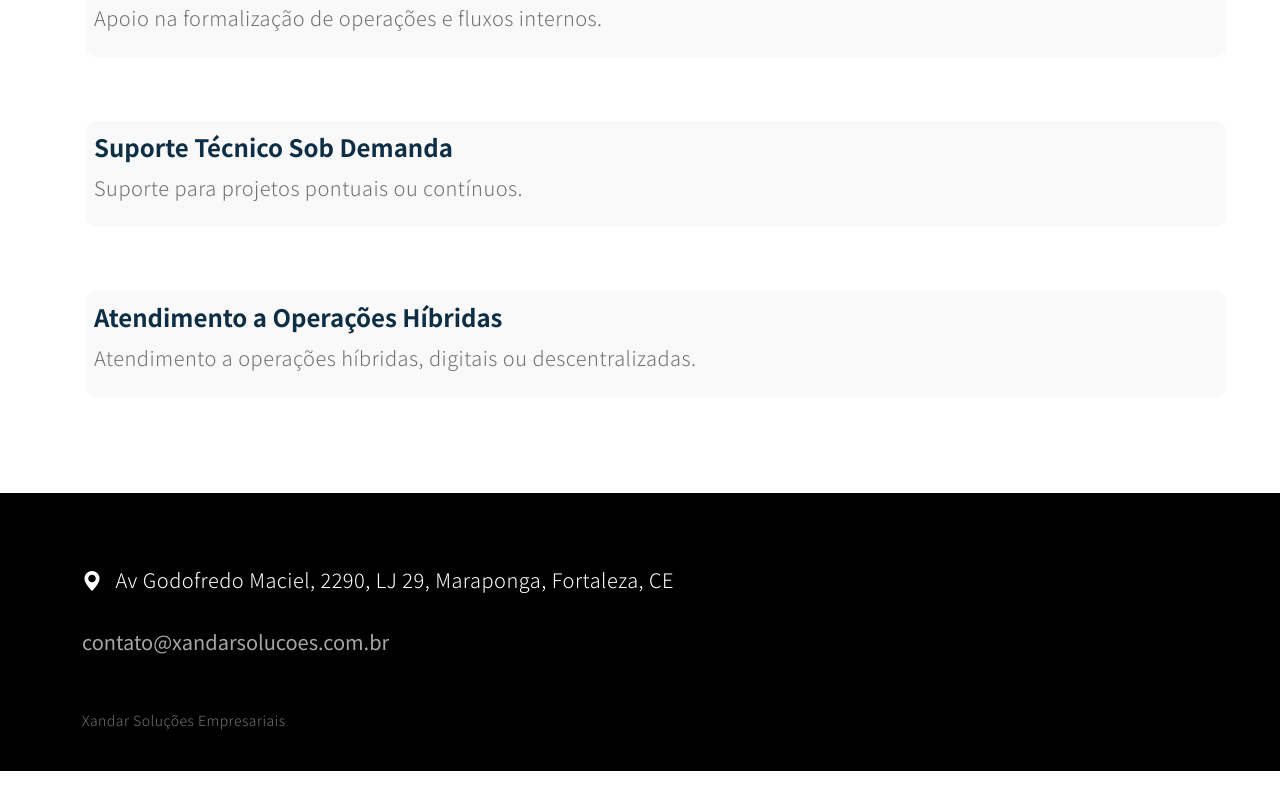
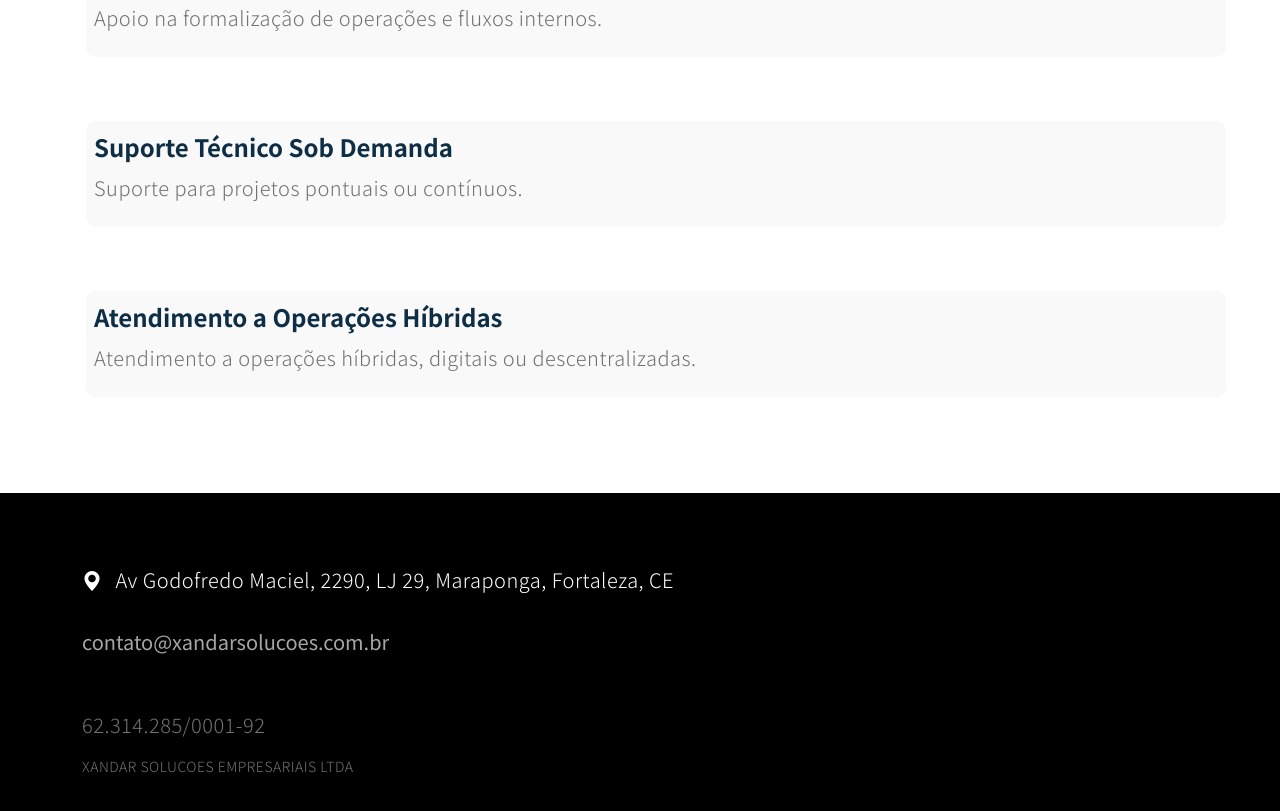
Before and after one commit to toedio/xandarsolucoes.com.br, a plain HTML site: page index.html in a window 1280 px wide. Shown: the part 1541-2352 px from the top of the page. Before the commit the page ends 2312 px from the top, so only its background shows below. Drawn offline with Linux system fonts and the light colour scheme.

Commit message:
fix CNPJ

```diff
--- a/index.html
+++ b/index.html
@@ -161,7 +161,8 @@
           </a><br>
         </div>
         <div class="col-6">
-          <p class="copyright-text mb-0">Xandar Soluções Empresariais</p>
+          <p>62.314.285/0001-92</p>
+          <p class="copyright-text mb-0">XANDAR SOLUCOES EMPRESARIAIS LTDA</p>
         </div>
 
       </div>
```
